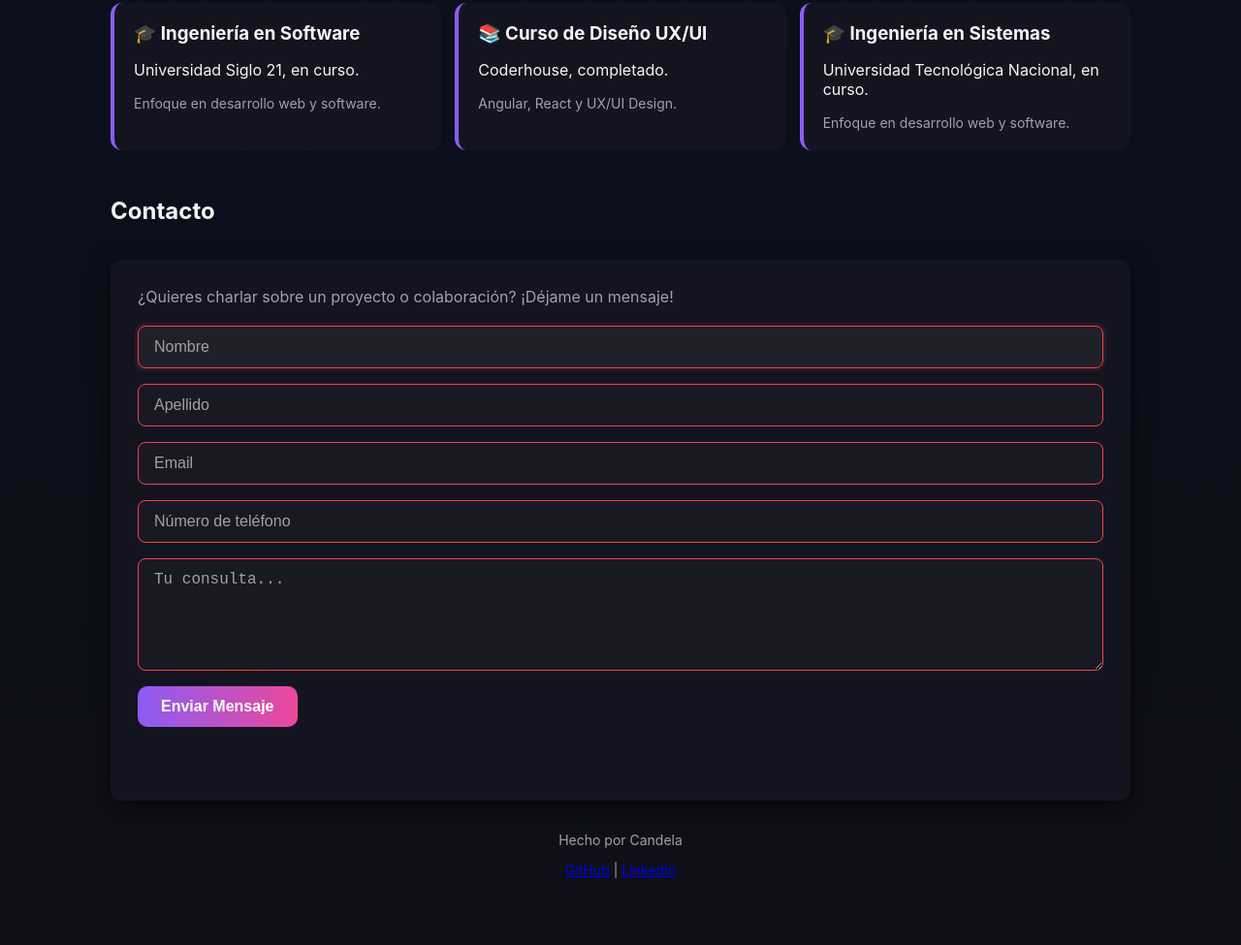
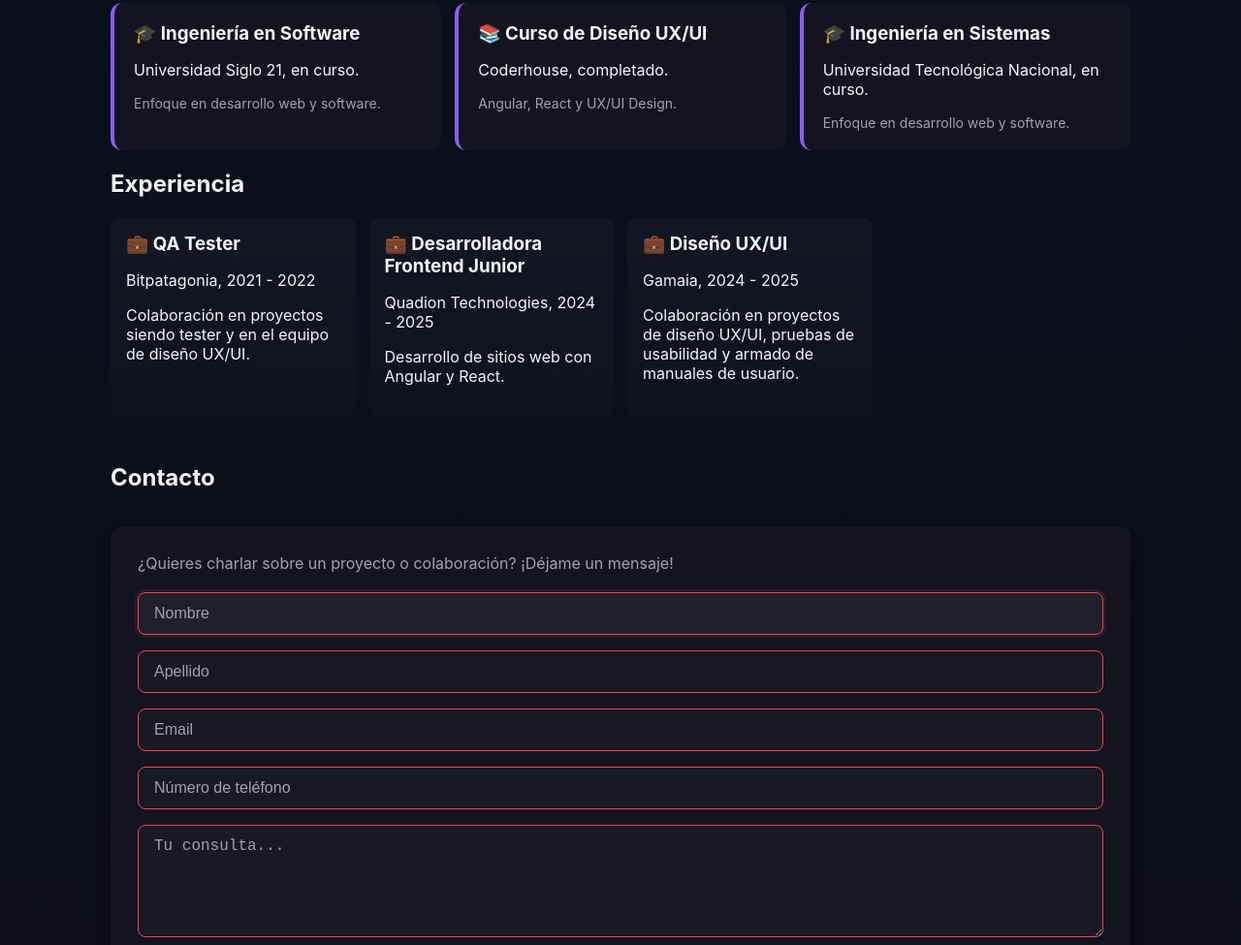
Before and after one commit to candelucas9/Portfolio, a plain HTML site: page index.html in a window 1280 px wide. Shown: the part 997-1972 px from the top of the page at 97% size. Drawn offline with Linux system fonts and the light colour scheme.

Commit message:
se agrega experiencia

```diff
--- a/index.html
+++ b/index.html
@@ -101,6 +101,27 @@
           <p class="muted">Enfoque en desarrollo web y software.</p>
         </div>
         <!-- Agrega más cards si tienes más educación -->
+      </div>
+    </section>
+
+    <section id="experiencia" class="experience fade-section">
+      <h2>Experiencia</h2>
+      <div class="grid">
+        <div class="card">
+          <h3>💼 QA Tester</h3>
+          <p>Bitpatagonia, 2021 - 2022</p>
+          <p class="muted">Colaboración en proyectos siendo tester y en el equipo de diseño UX/UI.</p>
+        </div>
+        <div class="card">
+          <h3>💼 Desarrolladora Frontend Junior</h3>
+          <p>Quadion Technologies, 2024 - 2025</p>
+          <p class="muted">Desarrollo de sitios web con Angular y React.</p>
+        </div>
+        <div class="card">
+          <h3>💼 Diseño UX/UI</h3>
+          <p>Gamaia, 2024 - 2025</p>
+          <p class="muted">Colaboración en proyectos de diseño UX/UI, pruebas de usabilidad y armado de manuales de usuario.</p>
+        </div>
       </div>
     </section>
 
```
